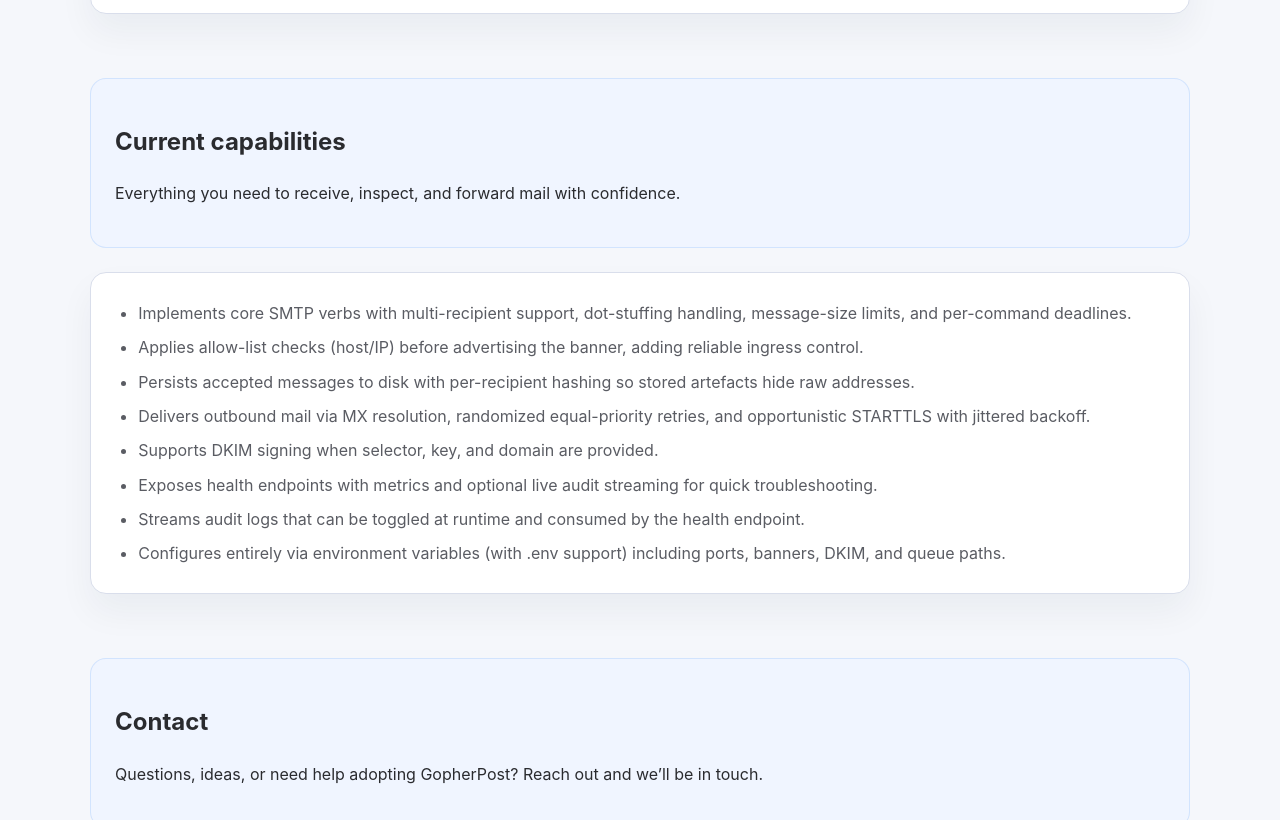
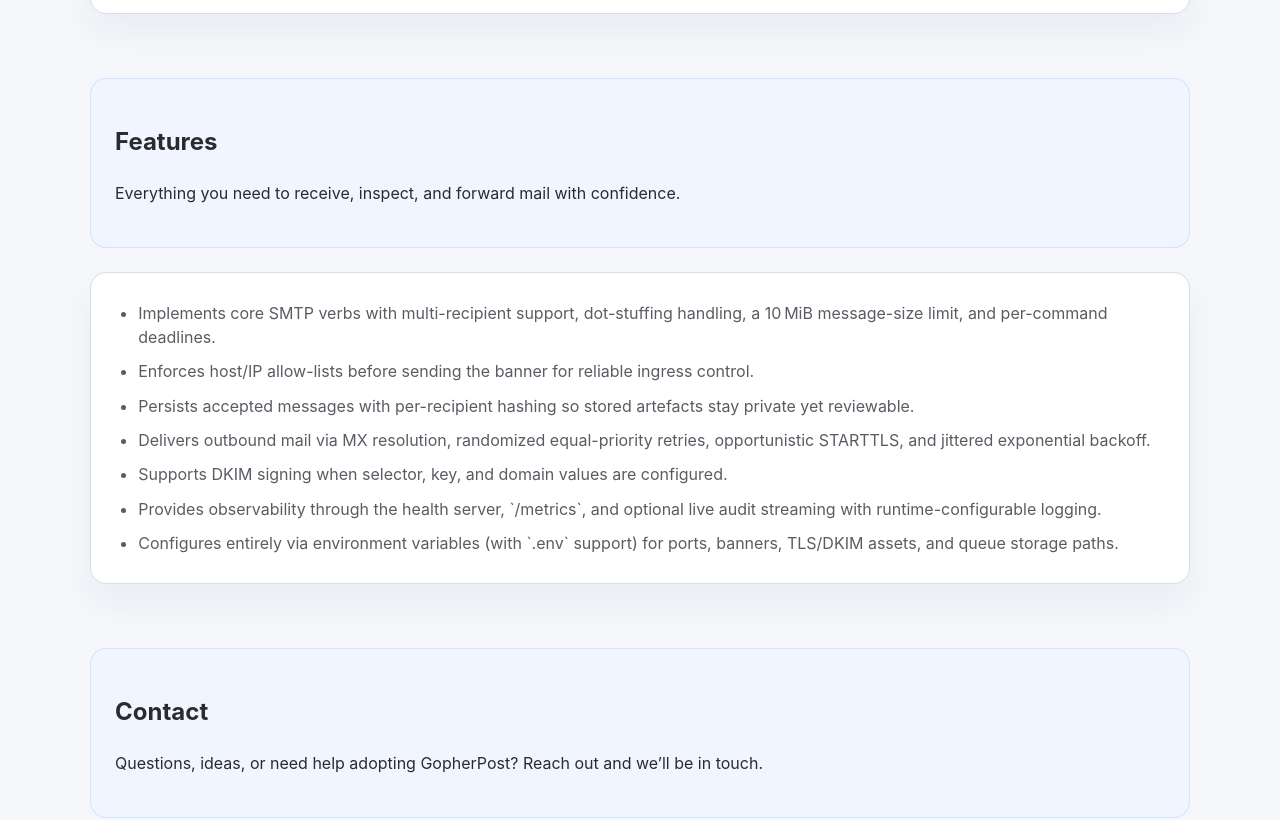
Before and after one commit to Its-donkey/gopherpost, a plain HTML site: page docs/index.html in a window 1280 px wide. Shown: the part 1851-2671 px from the top of the page. Drawn offline with Linux system fonts and the light colour scheme.

Commit message:
doc (docs): unify feature list across docs

```diff
--- a/docs/index.html
+++ b/docs/index.html
@@ -107,21 +107,20 @@ $ ./gopherpost</code></pre>
           </div>
         </section>
 
-        <section class="grid capabilities" style="gap: 1.5rem;">
+        <section class="grid features-section" style="gap: 1.5rem;">
           <div class="highlight">
-            <h2>Current capabilities</h2>
+            <h2>Features</h2>
             <p>Everything you need to receive, inspect, and forward mail with confidence.</p>
           </div>
           <div class="card">
-            <ul class="capabilities-list">
-              <li>Implements core SMTP verbs with multi-recipient support, dot-stuffing handling, message-size limits, and per-command deadlines.</li>
-              <li>Applies allow-list checks (host/IP) before advertising the banner, adding reliable ingress control.</li>
-              <li>Persists accepted messages to disk with per-recipient hashing so stored artefacts hide raw addresses.</li>
-              <li>Delivers outbound mail via MX resolution, randomized equal-priority retries, and opportunistic STARTTLS with jittered backoff.</li>
-              <li>Supports DKIM signing when selector, key, and domain are provided.</li>
-              <li>Exposes health endpoints with metrics and optional live audit streaming for quick troubleshooting.</li>
-              <li>Streams audit logs that can be toggled at runtime and consumed by the health endpoint.</li>
-              <li>Configures entirely via environment variables (with .env support) including ports, banners, DKIM, and queue paths.</li>
+            <ul class="feature-list">
+              <li>Implements core SMTP verbs with multi-recipient support, dot-stuffing handling, a 10 MiB message-size limit, and per-command deadlines.</li>
+              <li>Enforces host/IP allow-lists before sending the banner for reliable ingress control.</li>
+              <li>Persists accepted messages with per-recipient hashing so stored artefacts stay private yet reviewable.</li>
+              <li>Delivers outbound mail via MX resolution, randomized equal-priority retries, opportunistic STARTTLS, and jittered exponential backoff.</li>
+              <li>Supports DKIM signing when selector, key, and domain values are configured.</li>
+              <li>Provides observability through the health server, `/metrics`, and optional live audit streaming with runtime-configurable logging.</li>
+              <li>Configures entirely via environment variables (with `.env` support) for ports, banners, TLS/DKIM assets, and queue storage paths.</li>
             </ul>
           </div>
         </section>
--- a/docs/styles.css
+++ b/docs/styles.css
@@ -139,7 +139,7 @@ main {
   color: var(--muted);
 }
 
-.capabilities-list {
+.feature-list {
   margin: 0;
   padding-left: 1.2rem;
   display: flex;
@@ -148,7 +148,7 @@ main {
   color: var(--muted);
 }
 
-.capabilities-list li {
+.feature-list li {
   line-height: 1.5;
 }
 
```
Also changed, not shown: 2 other files.
